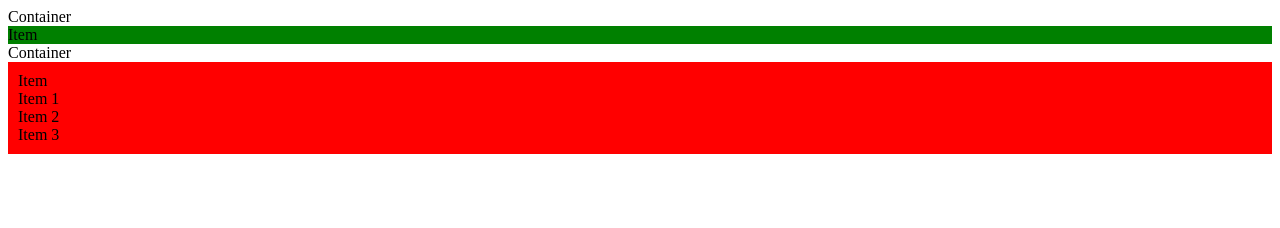
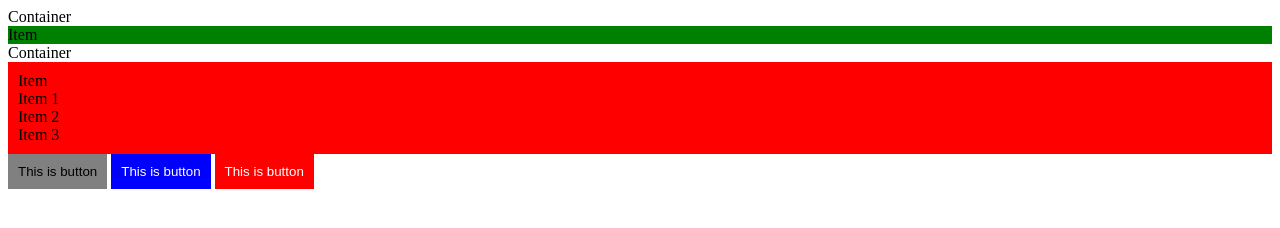
Before and after one commit to toptammasorn/Web_Development_101, a plain HTML site: page css.html in a window 1280 px wide. Drawn offline with Linux system fonts and the light colour scheme.

Commit message:
Css selector 3
Only change some styles in childs

```diff
--- a/css.html
+++ b/css.html
@@ -13,6 +13,22 @@
         .main-container>.item {
             background-color: red;
             padding: 10px;
+        }
+
+        .button {
+            border: 0;
+            background-color: gray;
+            padding: 10px;
+        }
+
+        .button.active {
+            background-color: blue;
+            color: white;
+        }
+
+        .button.danger {
+            background-color: red;
+            color: white;
         }
     </style>
 </head>
@@ -42,6 +58,12 @@
             </div>
         </div>
     </div>
+
+    <!-- 3. Change only some styles in childs-->
+    <button class="button">This is button</button>
+    <button class="button active">This is button</button>
+    <button class="button danger">This is button</button>
+
 </body>
 
 </html>
```
